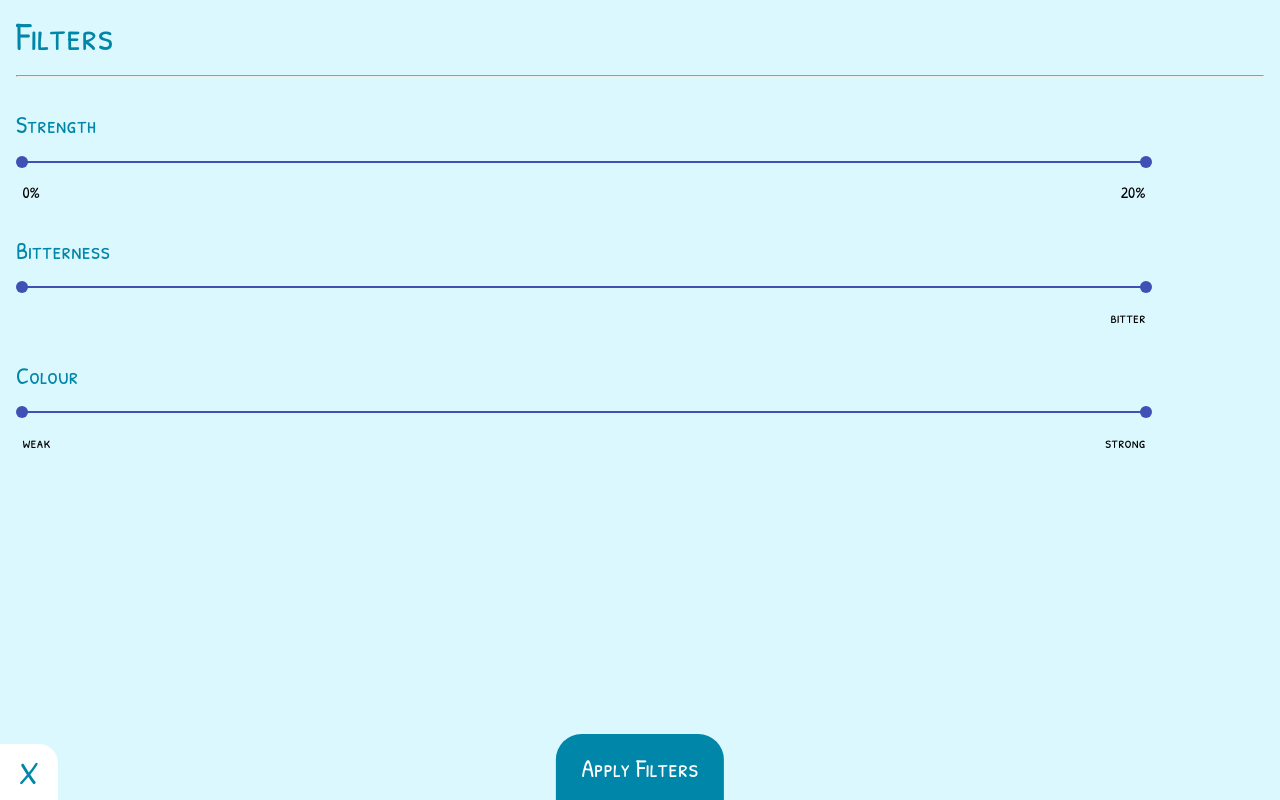
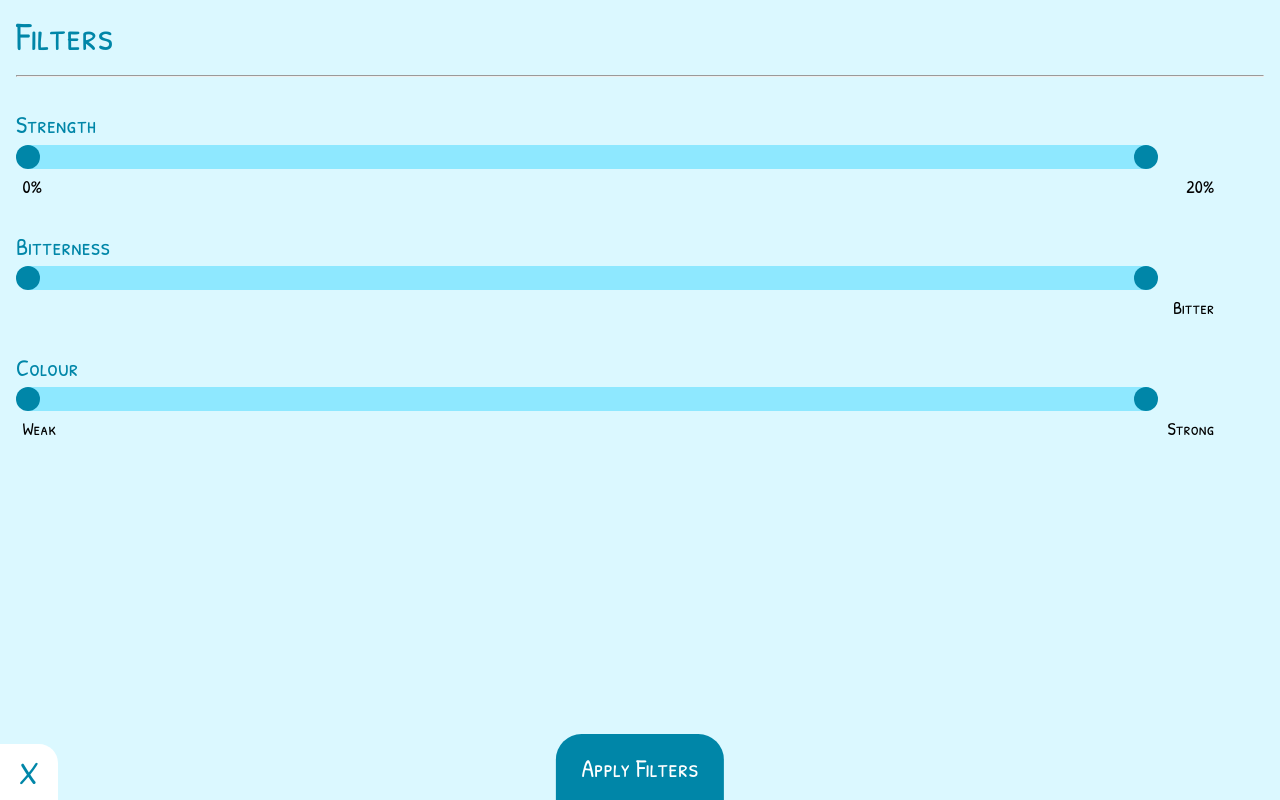
Before and after one commit to domlander/punk-drunk, a React (Create React App) app: page / in a window 1280 px wide. Both pictures are taken after a click on the element "Filters". Built offline with nearby package versions, Linux system fonts and the light colour scheme; no server answers.

Commit message:
style material ui sliders

```diff
--- a/src/components/Selector.js
+++ b/src/components/Selector.js
@@ -1,6 +1,34 @@
 import React from 'react';
+import { withStyles } from '@material-ui/core/styles';
 import Slider from '@material-ui/core/Slider';
 import styles from './Selector.module.scss';
+
+const PrettoSlider = withStyles({
+  root: {
+    width: '90%'
+  },
+  thumb: {
+    height: '1.5em',
+    width: '1.5em',
+    color: '#0086A8',
+    'margin-top': 0
+  },
+  track: {
+    color: '#8EE8FF',
+    height: '1.5em',
+    'padding-right': '0.3em',
+    'margin-left': '0.3em',
+  },
+  rail: {
+    'border-radius': '1.5em',
+    color: '#fff',
+    height: '1.5em',
+    'padding-right': '1em',
+  },
+  valueLabel: {
+    left: 'auto'
+  }
+})(Slider);
 
 const Selector = ({
   low,
@@ -18,7 +46,8 @@ const Selector = ({
 
   return (
     <div className={styles.slider}>
-      <Slider
+      <PrettoSlider
+        className={styles.muiSlider}
         value={value}
         onChange={handleChange}
         min={min}
--- a/src/components/Selector.module.scss
+++ b/src/components/Selector.module.scss
@@ -1,10 +1,12 @@
 .slider {
-  margin-top: 1em;
   margin-left: 0.4em;
-  width: 90%;
 }
 
 .values {
   display: flex;
   justify-content: space-between;
+  margin-top: 0.5em;
+  font-size: 1.125rem;
+  font-weight: 500;
+  width: 96%
 }
--- a/src/filterData.js
+++ b/src/filterData.js
@@ -11,15 +11,15 @@ const filters = {
     "min": 0,
     "max": 5,
     "lowDescriptor": "",
-    "highDescriptor": "bitter",
+    "highDescriptor": "Bitter",
     "displayValueInSlider": false,
     "step": 1
   },
   "colour": {
     "min": 0,
     "max": 100,
-    "lowDescriptor": "weak",
-    "highDescriptor": "strong",
+    "lowDescriptor": "Weak",
+    "highDescriptor": "Strong",
     "displayValueInSlider": false,
     "step": 10
   }
```
